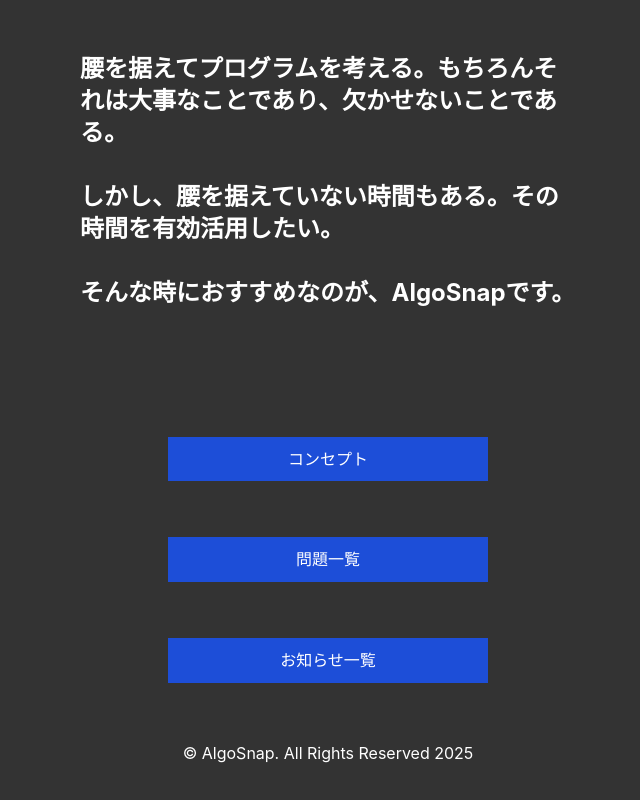
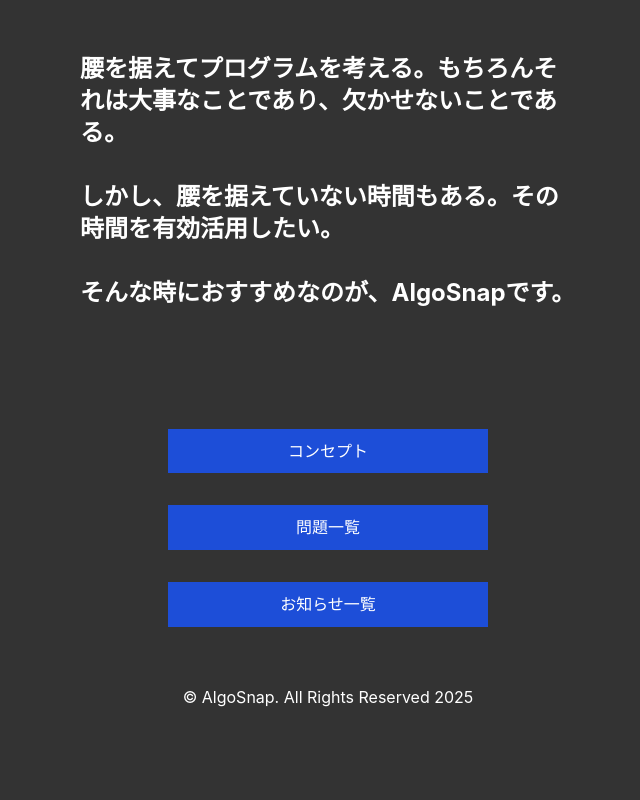
Before and after one commit to KantaroNakaya/snalgo, a Next.js app: page / in a window 1280 px wide. Shown: the part 876-1676 px from the top of the page, without its empty margins (312-952 px from the left). After the commit the page ends 1620 px from the top, so only its background shows below. Built offline with nearby package versions, Linux system fonts and the light colour scheme.

Commit message:
余白調整

```diff
--- a/app/_components/ButtonLink.tsx
+++ b/app/_components/ButtonLink.tsx
@@ -5,7 +5,7 @@
 
 export default function ButtonLink({ href, children }: Props) {
     return (
-        <div className="flex justify-center mt-10">
+        <div className="flex justify-center mt-8">
             <a
                 href={href}
                 className="block w-80 bg-blue-700 text-white hover:bg-opacity-80 transition-all duration-300 py-2 text-center"
--- a/app/page.tsx
+++ b/app/page.tsx
@@ -40,7 +40,7 @@
                     </p>
                 </div>
             </section>
-            <section className="flex flex-col items-center gap-4 p-6">
+            <section className="flex flex-col items-center p-6">
                 <ButtonLink href="/concept">コンセプト</ButtonLink>
                 <ButtonLink href="/workbook">問題一覧</ButtonLink>
                 <ButtonLink href="/news">お知らせ一覧</ButtonLink>
```
